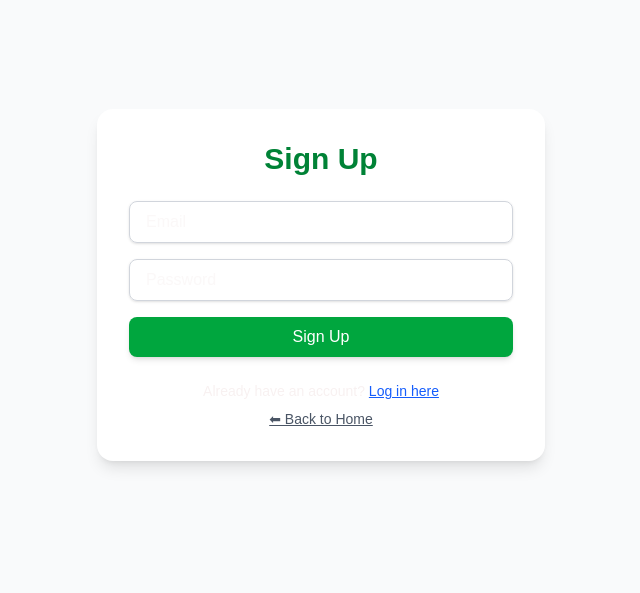
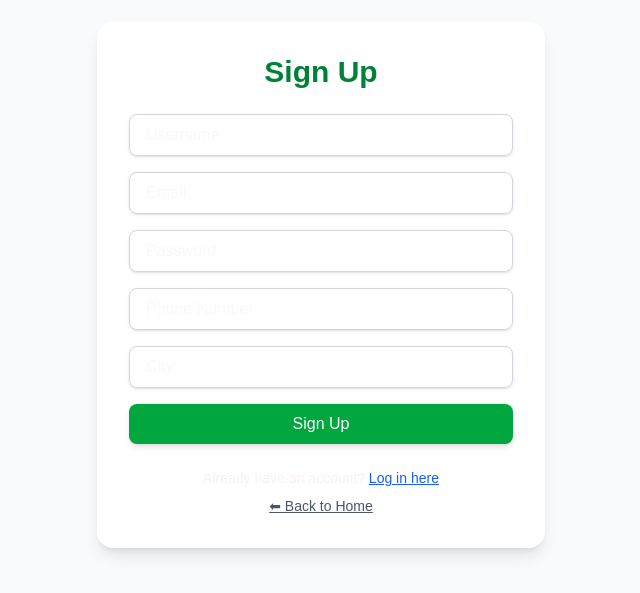
Before and after one commit to Muhammad-Hashir-55/Login-and-Sign-up-Auth-in-Next-JS, a Next.js app: page /signup in a window 1280 px wide. Shown: the part 115-708 px from the top of the page, without its empty margins (319-959 px from the left). Built offline with nearby package versions, Linux system fonts and the light colour scheme; no server answers.

Commit message:
New Update

```diff
--- a/app/home/page.js
+++ b/app/home/page.js
@@ -1,18 +1,34 @@
 'use client'
 import { useEffect, useState } from 'react';
 import { onAuthStateChanged, signOut } from 'firebase/auth';
+import { ref, get } from 'firebase/database';
 import { useRouter } from 'next/navigation';
-import { auth } from '../../firebase';
+import { auth, database } from '../../firebase';
 
 export default function HomePage() {
   const router = useRouter();
   const [loading, setLoading] = useState(true);
   const [userEmail, setUserEmail] = useState(null);
+  const [userData, setUserData] = useState({ username: '', phone: '', city: '' });
 
   useEffect(() => {
-  const unsubscribe = onAuthStateChanged(auth, (user) => {
+    const unsubscribe = onAuthStateChanged(auth, async (user) => {
       if (user) {
         setUserEmail(user.email);
+
+        // ✅ Fetch user data from Realtime DB
+        const userRef = ref(database, `users/${user.uid}`);
+        const snapshot = await get(userRef);
+
+        if (snapshot.exists()) {
+          const data = snapshot.val();
+          setUserData({
+            username: data.username || '',
+            phone: data.phone || '',
+            city: data.city || '',
+          });
+        }
+
         setLoading(false);
       } else {
         router.push('/login');
@@ -20,8 +36,7 @@ export default function HomePage() {
     });
 
     return () => unsubscribe();
-}, [router]);  // ✅ Add router to dependency array
-
+  }, [router]);
 
   const handleLogout = async () => {
     await signOut(auth);
@@ -34,7 +49,12 @@ export default function HomePage() {
     <div className="flex items-center justify-center h-screen bg-gray-50 px-4">
       <div className="w-full max-w-md p-8 bg-white rounded-2xl shadow-lg text-center">
         <h1 className="text-3xl font-bold text-green-700 mb-4">Welcome to Homepage 🎉</h1>
-        <p className="text-lg text-gray-600 mb-6">Logged in as: <span className="font-semibold">{userEmail}</span></p>
+        <p className="text-lg text-gray-700 mb-1">
+          Logged in as: <span className="font-semibold">{userEmail}</span>
+        </p>
+        <p className="text-md text-gray-600">Username: <span className="font-semibold">{userData.username}</span></p>
+        <p className="text-md text-gray-600">Phone: <span className="font-semibold">{userData.phone}</span></p>
+        <p className="text-md text-gray-600 mb-6">City: <span className="font-semibold">{userData.city}</span></p>
 
         <div className="flex flex-col gap-4">
           <button
--- a/app/signup/page.js
+++ b/app/signup/page.js
@@ -2,18 +2,34 @@
 import { useState } from 'react';
 import { useRouter } from 'next/navigation';
 import { createUserWithEmailAndPassword } from 'firebase/auth';
-import { auth } from '../../firebase';
+import { ref, set } from 'firebase/database';
+import { auth, database } from '../../firebase';
 
 export default function Signup() {
   const [email, setEmail] = useState('');
   const [password, setPassword] = useState('');
+  const [username, setUsername] = useState('');
+  const [phone, setPhone] = useState('');
+  const [city, setCity] = useState('');
   const router = useRouter();
 
   const handleSignup = async (e) => {
     e.preventDefault();
     try {
-      await createUserWithEmailAndPassword(auth, email, password);
-      alert('Sign up successful! Please log in.');
+      // ✅ Create user with Firebase Auth
+      const userCred = await createUserWithEmailAndPassword(auth, email, password);
+      const uid = userCred.user.uid;
+
+      // ✅ Store user details in Realtime Database
+      await set(ref(database, 'users/' + uid), {
+        email,
+        username,
+        phone,
+        city,
+        createdAt: new Date().toISOString()
+      });
+
+      alert('Sign up successful! Redirecting to login...');
       router.push('/login');
     } catch (error) {
       alert(error.message);
@@ -27,19 +43,44 @@ export default function Signup() {
 
         <form onSubmit={handleSignup} className="flex flex-col gap-4">
           <input
+            type="text"
+            placeholder="Username"
+            value={username}
+            onChange={e => setUsername(e.target.value)}
             className="border border-gray-300 px-4 py-2 rounded-lg shadow-sm focus:outline-none focus:ring-2 focus:ring-green-500"
+            required
+          />
+          <input
             type="email"
             placeholder="Email"
             value={email}
             onChange={e => setEmail(e.target.value)}
+            className="border border-gray-300 px-4 py-2 rounded-lg shadow-sm focus:outline-none focus:ring-2 focus:ring-green-500"
+            required
           />
           <input
-            className="border border-gray-300 px-4 py-2 rounded-lg shadow-sm focus:outline-none focus:ring-2 focus:ring-green-500"
             type="password"
             placeholder="Password"
             value={password}
             onChange={e => setPassword(e.target.value)}
+            className="border border-gray-300 px-4 py-2 rounded-lg shadow-sm focus:outline-none focus:ring-2 focus:ring-green-500"
+            required
           />
+          <input
+            type="text"
+            placeholder="Phone Number"
+            value={phone}
+            onChange={e => setPhone(e.target.value)}
+            className="border border-gray-300 px-4 py-2 rounded-lg shadow-sm focus:outline-none focus:ring-2 focus:ring-green-500"
+          />
+          <input
+            type="text"
+            placeholder="City"
+            value={city}
+            onChange={e => setCity(e.target.value)}
+            className="border border-gray-300 px-4 py-2 rounded-lg shadow-sm focus:outline-none focus:ring-2 focus:ring-green-500"
+          />
+
           <button
             className="bg-green-600 hover:bg-green-700 text-white px-4 py-2 rounded-lg font-medium shadow-md transition"
             type="submit"
@@ -48,21 +89,14 @@ export default function Signup() {
           </button>
         </form>
 
-        {/* Navigation Buttons */}
         <div className="flex flex-col items-center gap-2 mt-6 text-sm">
           <p>
             Already have an account?{' '}
-            <button
-              onClick={() => router.push('/login')}
-              className="text-blue-600 hover:text-blue-700 underline transition"
-            >
+            <button onClick={() => router.push('/login')} className="text-blue-600 hover:text-blue-700 underline transition">
               Log in here
             </button>
           </p>
-          <button
-            onClick={() => router.push('/')}
-            className="text-gray-600 hover:text-gray-800 underline transition"
-          >
+          <button onClick={() => router.push('/')} className="text-gray-600 hover:text-gray-800 underline transition">
             ⬅ Back to Home
           </button>
         </div>
--- a/firebase.js
+++ b/firebase.js
@@ -1,5 +1,12 @@
 import { initializeApp } from "firebase/app";
 import { getAuth } from "firebase/auth";
+// 🔥 Add this for Firestore
+import { getFirestore } from "firebase/firestore";
+// At the top of firebase.js
+import { getDatabase } from "firebase/database";
+
+
+
 
 const firebaseConfig = {
   apiKey: process.env.NEXT_PUBLIC_FIREBASE_API_KEY,
@@ -11,5 +18,8 @@ const firebaseConfig = {
   measurementId: process.env.NEXT_PUBLIC_FIREBASE_MEASUREMENT_ID,
 };
 
+
 const app = initializeApp(firebaseConfig);
 export const auth = getAuth(app);
+export const db = getFirestore(app);
+export const database = getDatabase(app);
```
Lines whose indentation alone changed are shown as unchanged.
